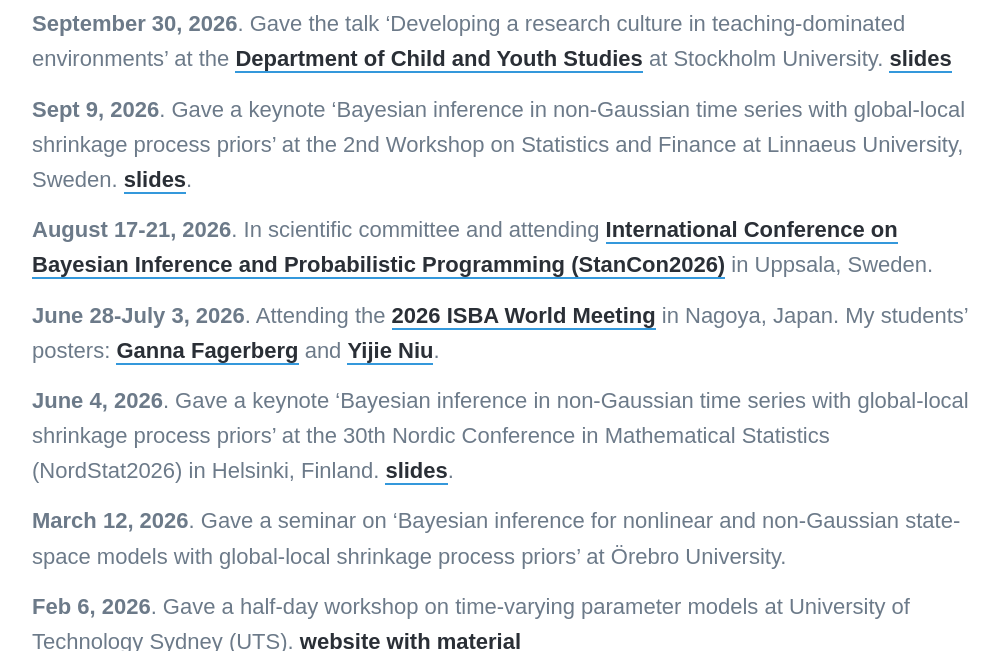
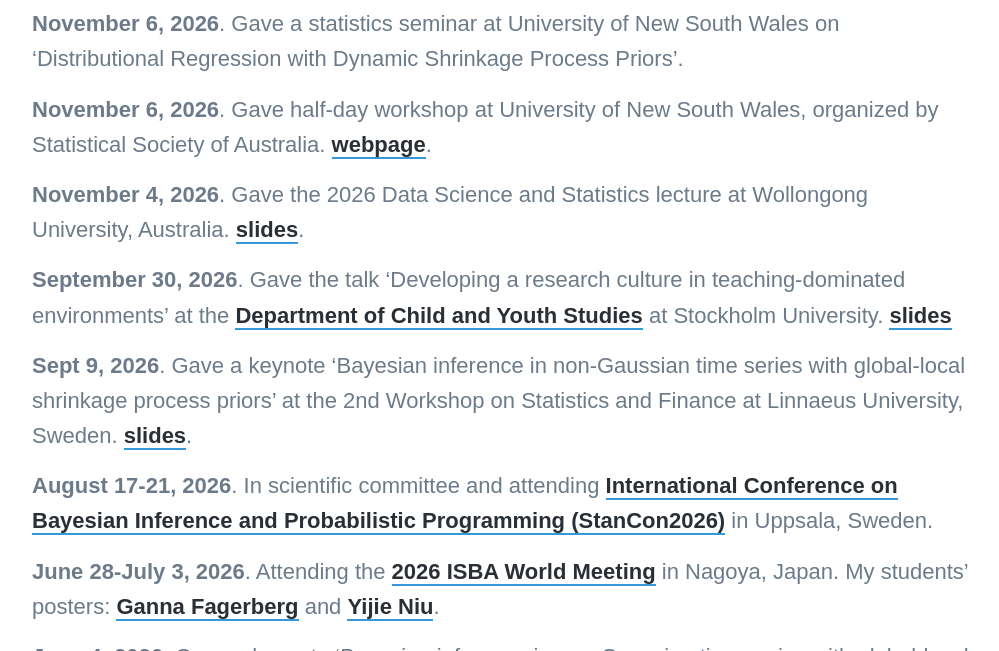
Before and after one commit to mattiasvillani/mattiasvillani.github.io, a Jekyll site: the page built from _pages/news.md, in a window 1280 px wide and 900 px high, scrolled down 359 px, cut to the strip 249-900 px from the top of the window. Shown: the whole strip, without its empty margins (138-1137 px from the left). Built offline with Jekyll 4.4.1, drawn with Linux system fonts in a browser that asks for light colours; nearby versions of some CDN libraries; some web fonts are replaced.

Commit message:
added the november aussie talks

```diff
--- a/_pages/news.md
+++ b/_pages/news.md
@@ -4,6 +4,13 @@ subtitle: more of a personal diary, really
 description: News.
 featured_image: /images/linocut_newspaper.jpg
 ---
+
+**November 6, 2026**. Gave a statistics seminar at University of New South Wales on 'Distributional Regression with
+Dynamic Shrinkage Process Priors'.
+
+**November 6, 2026**. Gave half-day workshop at University of New South Wales, organized by Statistical Society of Australia. [webpage](https://mattiasvillani.com/Julia4Stats/).
+
+**November 4, 2026**. Gave the 2026 Data Science and Statistics lecture at Wollongong University, Australia. [slides](https://github.com/mattiasvillani/Talks/raw/master/WollongongNov2026.pdf).
 
 **September 30, 2026**.  Gave the talk 'Developing a research culture in teaching-dominated environments' at the [Department of Child and Youth Studies](https://www.su.se/english/divisions/department-of-child-and-youth-studies) at Stockholm University. [slides](https://mattiasvillani.com/ResearchCulture/ResearchCultureTalk.html)
 
```
Also changed, not shown: _data/tutorialslist.yml (+7 -9 lines).
